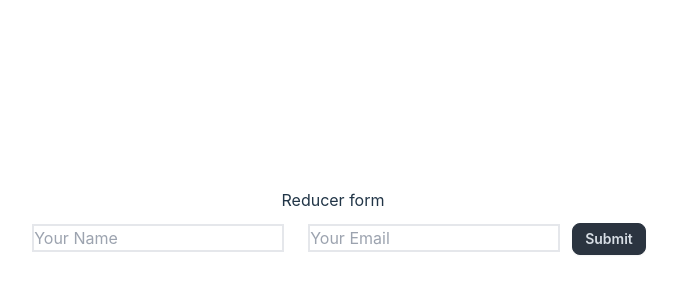
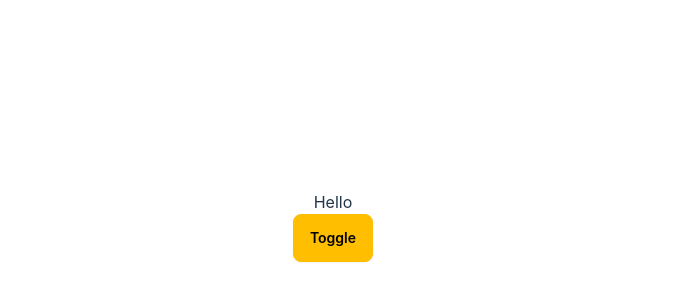
Before and after one commit to shafik720/Revising-React-for-Making-Fundamental-Knowledge-Strong, a React (Vite) app in the folder Programming Hero Level 2/Works/Module-2/: page / in a window 1280 px wide. Shown: the part 174-474 px from the top of the page, without its empty margins (307-984 px from the left). Built offline with nearby package versions, Linux system fonts and the light colour scheme.

Commit message:
practicing usecontext hooks'

```diff
--- /dev/null
+++ b/Programming Hero Level 2/Works/Module-2/src/ApplyUseContextDiv.tsx
@@ -0,0 +1,18 @@
+import { useContext } from "react";
+import UseContext, { ThemeContext } from "./useContext";
+
+
+
+const ApplyUseContextDiv = () => {
+    const {dark, setDark} = useContext(ThemeContext) ;
+    console.log(dark);
+    return (
+        <div className={`bg-white ${dark && 'bg-slate-500' } `} >
+            <h2>Hello</h2>
+            <button onClick={() => setDark(!dark)} className="btn btn-warning">Toggle</button>
+        </div>
+    )
+}
+
+
+export default ApplyUseContextDiv ;
--- a/Programming Hero Level 2/Works/Module-2/src/main.tsx
+++ b/Programming Hero Level 2/Works/Module-2/src/main.tsx
@@ -3,8 +3,12 @@ import ReactDOM from "react-dom/client";
 import "./index.css";
 import UseReducerWithPayload from "./useReducerWithPayload.tsx";
 import ReducerForm from "./ReducerForm.tsx";
+import ApplyUseContextDiv from "./ApplyUseContextDiv.tsx";
+import UseContext from "./useContext.tsx";
+
 
 ReactDOM.createRoot(document.getElementById("root")!).render(
+  <UseContext>
     <React.StrictMode>
       <div className="text-center w-screen ">
         {/* <App />  */}
@@ -13,7 +17,9 @@ ReactDOM.createRoot(document.getElementById("root")!).render(
         {/* <UseReducer3 /> */}
         {/* <UseReducer4 />  */}
         {/* <UseReducerWithPayload />  */}
-      <ReducerForm />
+        {/* <ReducerForm />  */}
+        <ApplyUseContextDiv />
       </div>
     </React.StrictMode>
+  </UseContext>
 );
--- a/Programming Hero Level 2/Works/Module-2/src/useContext.tsx
+++ b/Programming Hero Level 2/Works/Module-2/src/useContext.tsx
@@ -9,7 +9,7 @@ type TThemeValues = {
   setDark: React.Dispatch<React.SetStateAction<boolean>>;
 };
 
-const ThemeContext = createContext<TThemeValues | undefined>(undefined);
+export const ThemeContext = createContext<TThemeValues | undefined>(undefined);
 
 const UseContext = ({ children }: TThemecontextType) => {
   const [dark, setDark] = useState(false);
```
Lines whose indentation alone changed are shown as unchanged.
